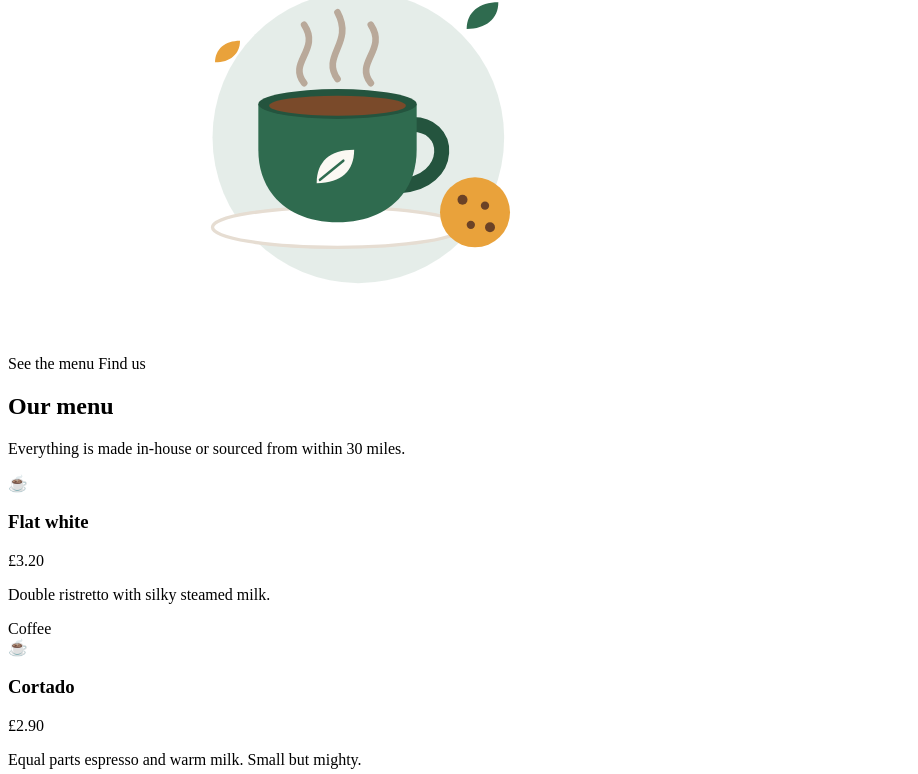
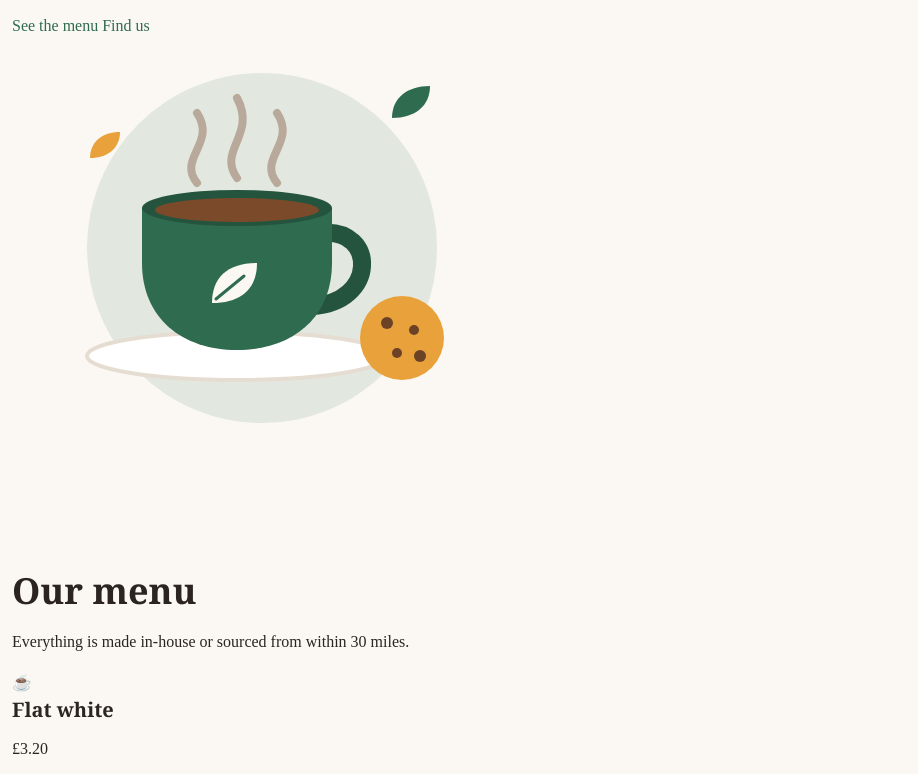
Before and after one commit to IlvieIBM/LittleLeafCafe, a plain HTML site: page index.html in a window 1280 px wide. Shown: the part 316-1090 px from the top of the page, without its empty margins (0-918 px from the left). Drawn offline with Linux system fonts and the light colour scheme.

Commit message:
Styling beginn

```diff
--- a/css/styles.css
+++ b/css/styles.css
@@ -13,6 +13,137 @@
    ========================================================================== */
 
 :root {
+   /* Colours */
+   --color-bg: #fbf8f3;
+   --color-surface: #ffffff;
+   --color-surface-alt: #f3ece3;
+   --color-text: #2b2420;
+   --color-muted: #6b5e55;
+   --color-primary: #2f6b4f;
+   --color-primary-hover: #24543e;
+   --color-on-primary: #ffffff;
+   --color-accent: #e9a23b;
+   --color-border: #e6ddd2;
+   --color-border-strong: #8c7d72;
+   --color-error: #b3261e;
+   --color-success: #2e8b57;
+
+   /* Typography */
+   --font-body: system-ui, -apple-system, "Segoe UI", Roboto, Arial, sans-serif;
+   --font-heading: Georgia, "Times New Roman", serif;
+
+   /* Spacing */
+   --space-2xs: 0.25rem;
+   --space-xs: 0.5rem;
+   --space-s: 0.75rem;
+   --space-m: 1rem;
+   --space-l: 1.5rem;
+   --space-xl: 2.5rem;
+   --space-2xl: 4rem;
+
+   /* Shapes */
+   --radius-s: 0.5rem;
+   --radius-m: 1rem;
+   --radius-pill: 999px;
+   --shadow: 0 1px 2px rgb(43 36 32 / 0.06), 0 4px 16px rgb(43 36 32 / 0.08);
+
+   /* Layout */
+   --container-width: 70rem;
+}
+
+*,
+*::before,
+*::after {
+   box-sizing: border-box;
+   margin-top: 0%;
+}
+
+h1,
+h2,
+h3,
+h4,
+p,
+ul,
+li,
+figure,
+blockquote {
+   margin-top: 0%;
+}
+
+img {
+   display: block;
+   max-width: 100%;
+   height: auto;
+}
+
+input,
+select,
+textarea,
+button {
+   font: inherit
+}
+
+body{
+   margin: 0;
+   font-size: var(--space-m);
+   line-height: 1.6;
+   color: var(--color-text);
+   background-color: var(--color-bg);
+}
+
+h1{
+   font-family: var(--font-heading);
+   font-size: 3.5rem;
+   line-height: 1.4;
+   margin-bottom: var(--space-s);
+}
+
+h2{
+   font-family: var(--font-heading);
+   font-size: 2.25rem;
+   line-height: 1.4;
+   margin-bottom: var(--space-s);
+}
+
+h3{
+   font-family: var(--font-heading);
+   font-size: 1.25rem;
+   line-height: 1.4;
+   margin-bottom: var(--space-s);
+}
+
+h4{
+   font-family: var(--font-heading);
+   font-size: var(--space-m);
+   line-height: 1.4;
+   margin-bottom: var(--space-s);
+}
+
+p, ul, li{
+   margin-bottom: var(--space-m);
+}
+
+a{
+   color: var(--color-primary);
+   text-underline-offset:var(--space-xs)
+}
+
+address{
+   font-style: normal;
+}
+
+.container{
+   max-width: 2000px;
+   margin-inline: auto;
+   padding: 0 var(--space-s);
+}
+
+.section{
+   padding: var(--space-2xl) 0;
+}
+.section-alt{
+   background-color: var(--color-surface-alt);
+   padding: var(--space-2xl) 0;
 }
 
 
--- a/index.html
+++ b/index.html
@@ -17,6 +17,7 @@
 <body>
 
   <header id="top">
+    <div class="container">
     <img src="images/logo.svg" alt="" width="40" height="40">
     <a href="index.html"> Little Leaf Café </a>
 
@@ -26,20 +27,25 @@
       <a>Visit</a>
       <a>Contact</a>
     </nav>
+    </div>
   </header>
 
   <main>
-    <section id="hero">
+
+    <section class="section" id="hero">
+      <div class="container">
       <p>Small-batch coffee · Greenfield</p>
       <h1>Slow coffee for busy people.</h1>
       <p>Small-batch coffee, loose-leaf tea and pastries baked every morning — two minutes from the station. Grab one to
         go, or stay a while.</p>
       <a>See the menu</a>
       <a>Find us</a>
-      <img src="./images/hero.svg" width="400" height="480" alt="Illustration of a steaming green coffee cup next to a cookie.">
+      <img src="./images/hero.svg" width="480" height="400" alt="Illustration of a steaming green coffee cup next to a cookie.">
+        </div>
     </section>
 
-    <section id="menu">
+    <section class="section" id="menu">
+      <div class="container">
       <h2>Our menu</h2>
       <p>Everything is made in-house or sourced from within 30 miles.</p>
 
@@ -106,10 +112,11 @@
         <p>Sourdough, smashed avocado, chilli flakes and lime.</p>
         <span class="category">Food</span>
       </article>
-
+      </div>
     </section>
 
-    <section id="about">
+    <section id="about" class="section-alt">
+      <div class="container">
       <h2>About us</h2>
       <p>Little Leaf started in 2019 as a coffee cart outside Greenfield station. Our regulars kept asking where they
         could sit down, so in 2021 we moved into the old flower shop across the road — and kept the green door.</p>
@@ -127,9 +134,11 @@
         <li>Bring a reusable cup and get 20p off</li>
         <li>Dogs are always welcome</li>
       </ul>
+      </div>
     </section>
 
-    <section id="visit">
+    <section id="visit" class="section">
+      <div class="container">
       <h2>Visit us</h2>
       <p>Pop in for a quick takeaway or settle in for the afternoon.</p>
       <table>
@@ -184,9 +193,11 @@
       <h4>Getting here</h4>
       <p>Turn left out of the main exit of Greenfield station and look for the green door. Bike racks are right outside,
         and there's step-free access through the side entrance.</p>
+        </div>
     </section>
 
-    <section id="contact">
+    <section id="contact" class="section-alt">
+      <div class="container">
       <h2>Get in touch</h2>
       <p>Planning a birthday breakfast, want to book the back room for a meeting, or just have a question? Send us a
         message and we'll reply within two working days.</p>
@@ -224,12 +235,14 @@
         </div>
         <button type="submit">Send message</button>
       </form>
+      </div>
     </section>
-
   </main>
   <footer>
+    <div class="container">
     <p>© 2026 Little Leaf Café. Built while learning HTML & CSS.</p>
     <a href="#top">Back to top ↑</a>
+    </div>
   </footer>
 
   <!--
```
